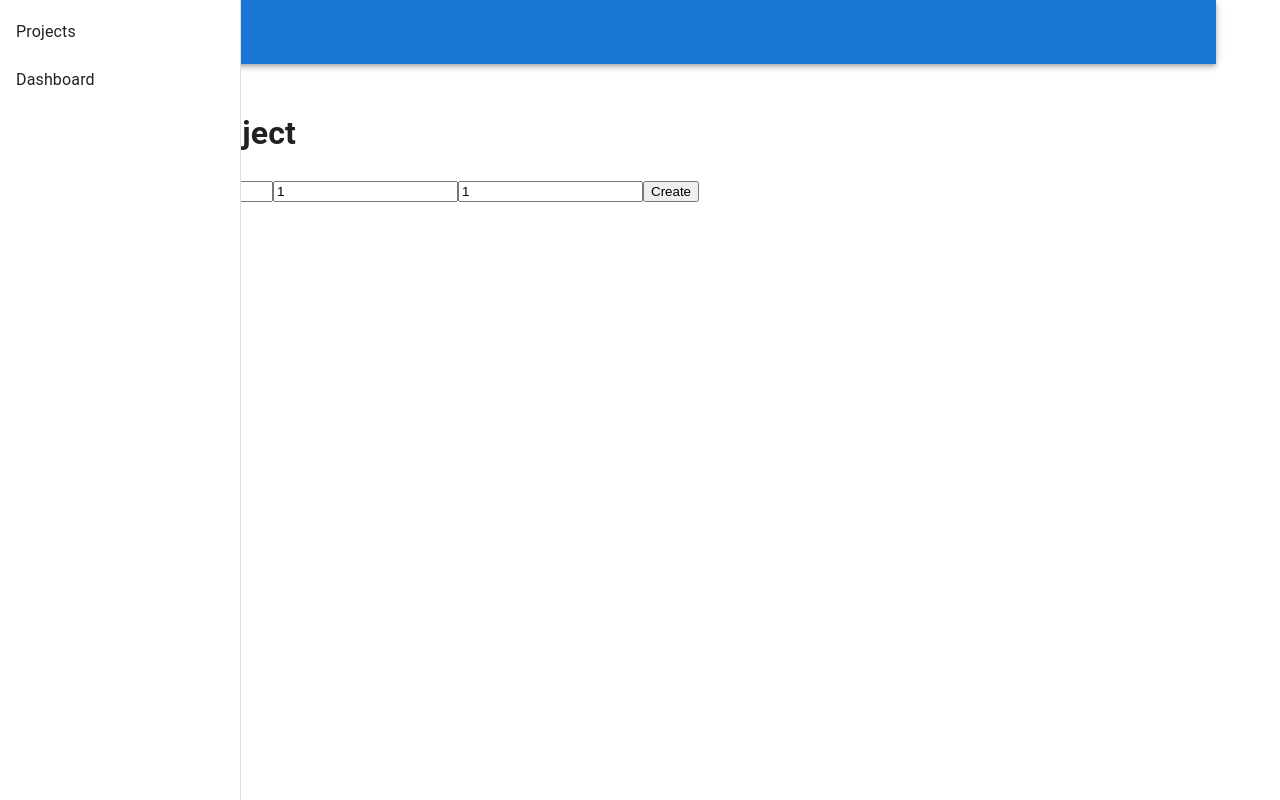
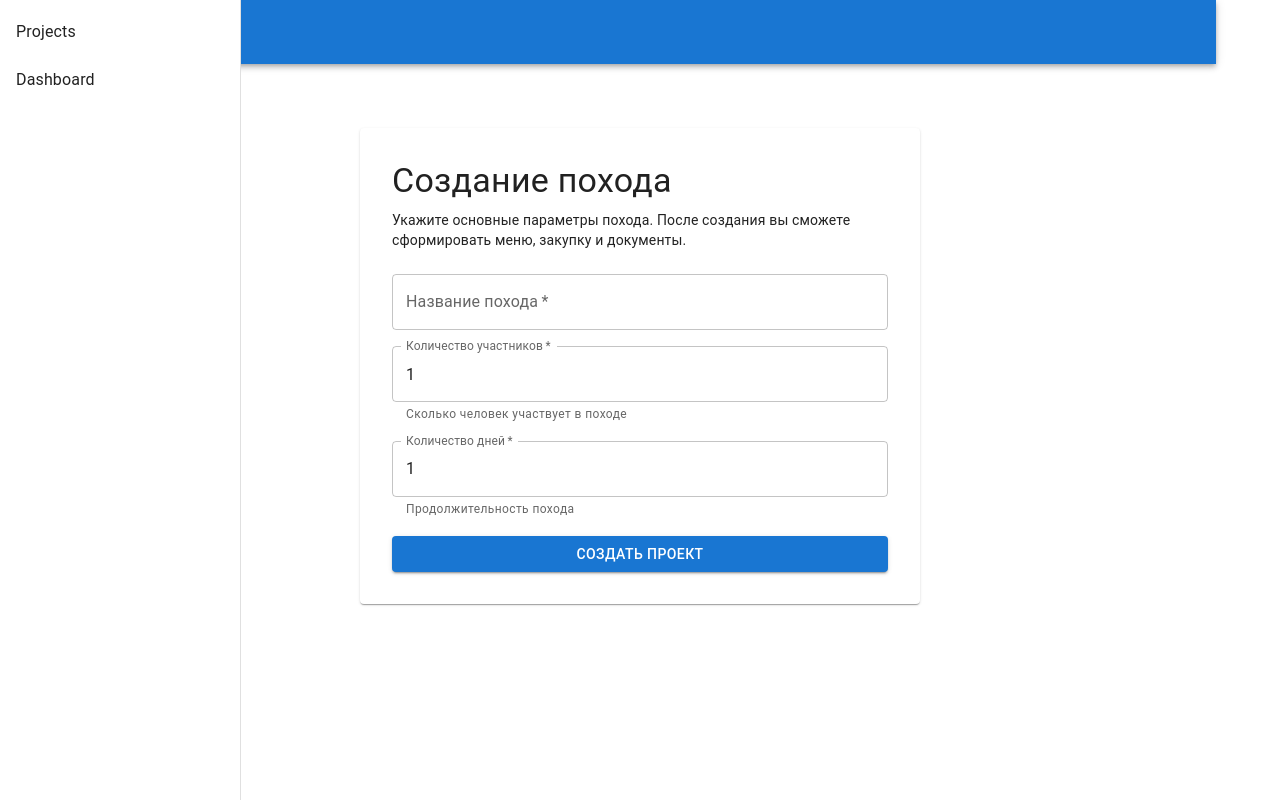
Before and after one commit to Alan8893/tourhub, a React (Vite) app in the folder frontend/: page /projects/new in a window 1280 px wide. Built offline with nearby package versions, Linux system fonts and the light colour scheme.

Commit message:
fix(project): improve create project form ux

```diff
--- a/frontend/src/pages/CreateProjectPage.tsx
+++ b/frontend/src/pages/CreateProjectPage.tsx
@@ -1,5 +1,6 @@
 import { FormEvent, useState } from "react";
 import { useNavigate } from "react-router-dom";
+import { Box, Button, Paper, TextField, Typography } from "@mui/material";
 
 import { useCreateProject } from "../features/project/hooks/useCreateProject";
 
@@ -24,32 +25,53 @@ export default function CreateProjectPage() {
   }
 
   return (
-    <form onSubmit={submit}>
-      <h1>Create Project</h1>
+    <Paper sx={{ maxWidth: 560, mx: "auto", mt: 5, p: 4 }}>
+      <Typography variant="h4" sx={{ mb: 1 }}>
+        Создание похода
+      </Typography>
 
-      <input
+      <Typography variant="body2" sx={{ mb: 3 }}>
+        Укажите основные параметры похода. После создания вы сможете
+        сформировать меню, закупку и документы.
+      </Typography>
+
+      <Box component="form" onSubmit={submit} sx={{ display: "flex", flexDirection: "column", gap: 2 }}>
+        <TextField
+          label="Название похода"
+          placeholder="Например: Карелия 2026"
           value={name}
           onChange={(event) => setName(event.target.value)}
-        placeholder="Project name"
+          required
         />
 
-      <input
+        <TextField
+          label="Количество участников"
           type="number"
           value={participants}
           onChange={(event) => setParticipants(Number(event.target.value))}
-        min={1}
+          helperText="Сколько человек участвует в походе"
+          inputProps={{ min: 1 }}
+          required
         />
 
-      <input
+        <TextField
+          label="Количество дней"
           type="number"
           value={days}
           onChange={(event) => setDays(Number(event.target.value))}
-        min={1}
+          helperText="Продолжительность похода"
+          inputProps={{ min: 1 }}
+          required
         />
 
-      <button type="submit" disabled={createProject.isPending}>
-        Create
-      </button>
-    </form>
+        <Button
+          type="submit"
+          variant="contained"
+          disabled={createProject.isPending}
+        >
+          {createProject.isPending ? "Создание..." : "Создать проект"}
+        </Button>
+      </Box>
+    </Paper>
   );
 }
```
Lines whose indentation alone changed are shown as unchanged.
